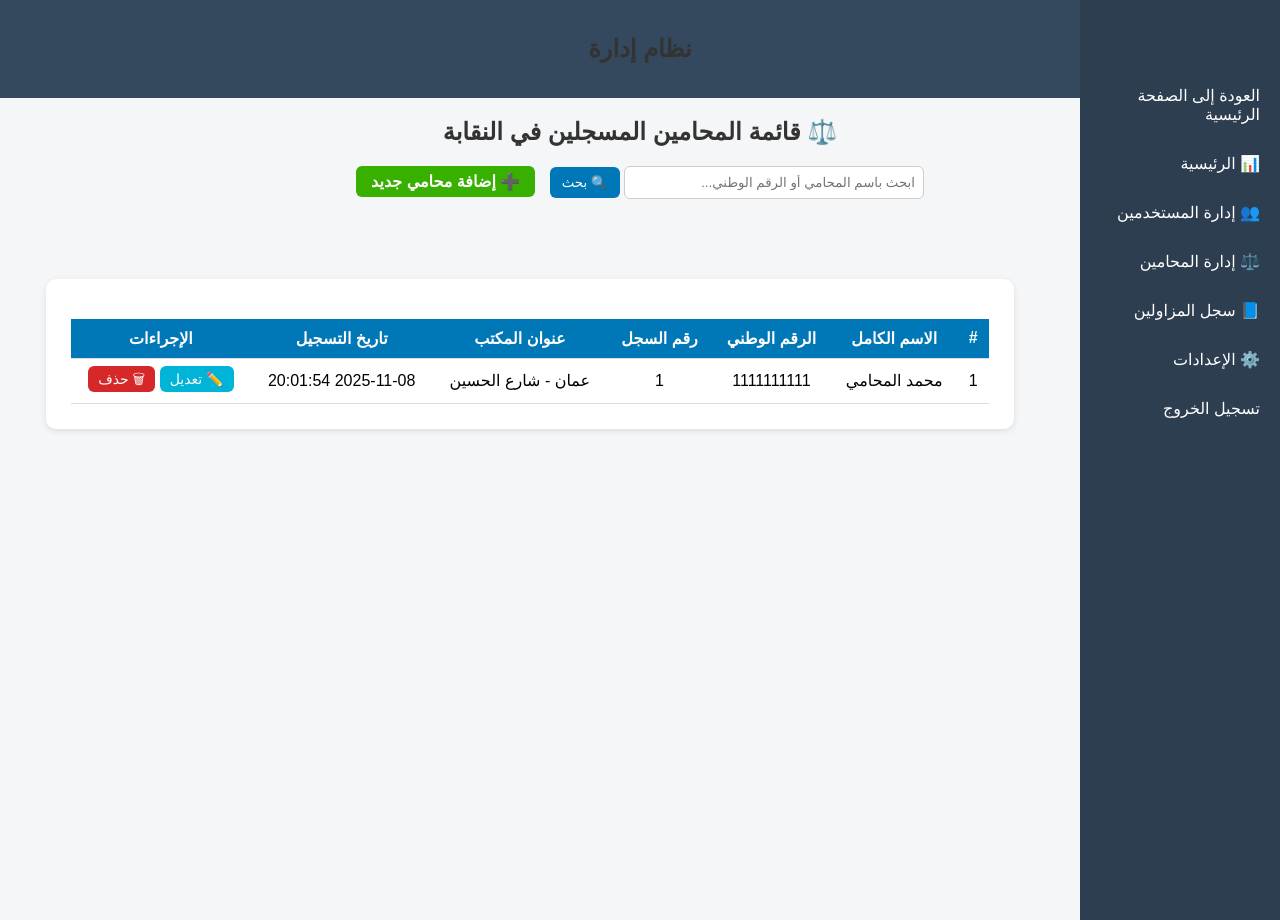
After one commit to 15ahmad9/mutadarrib, a PHP site: page /admin/lawyers/master_lawyers.php in a window 1280 px wide. The commit adds this page. Run offline with PHP 8.4, Linux system fonts and the light colour scheme; a user stored in the database is signed in; data comes from the database, SQL or seed files in the repository.

Commit message:
add admin pages

```diff
--- /dev/null
+++ b/admin/includes/header.php
@@ -0,0 +1,3 @@
+<header class="admin-header">
+  <h2>نظام إدارة</h2>
+</header>
--- /dev/null
+++ b/admin/includes/sidebar.php
@@ -0,0 +1,11 @@
+<aside class="admin-sidebar">
+  <ul>
+    <li><a href="/mutadarrib/index.php">العودة إلى الصفحة الرئيسية</a></li>
+    <li><a href="/mutadarrib/admin/dashboard.php">📊 الرئيسية</a></li>
+    <li><a href="/mutadarrib/admin/users.php">👥 إدارة المستخدمين</a></li>
+    <li><a href="/mutadarrib/admin/lawyers/lawyers.php">⚖️ إدارة المحامين</a></li>
+    <li><a href="/mutadarrib/admin/lawyers/master_lawyers.php">📘 سجل المزاولين</a></li>
+    <li><a href="/mutadarrib/admin/settings.php">⚙️ الإعدادات</a></li>
+    <li><a href="/mutadarrib/auth/logout.php">تسجيل الخروج</a></li>
+  </ul>
+</aside>
--- /dev/null
+++ b/admin/lawyers/master_lawyers.php
@@ -0,0 +1,94 @@
+<?php
+session_start();
+require_once("../../config/db.php");
+include("../includes/header.php");
+
+// حماية الصفحة: فقط المدير يمكنه الدخول
+if (!isset($_SESSION['user_id']) || $_SESSION['role'] !== 'admin') {
+    header("Location: ../../auth/login.php");
+    exit;
+}
+
+// البحث في المحامين
+$search = isset($_GET['search']) ? trim($_GET['search']) : '';
+
+if ($search) {
+    $stmt = $pdo->prepare("SELECT * FROM lawyers_master WHERE lawyer_name LIKE ? OR national_id LIKE ?");
+    $stmt->execute(["%$search%", "%$search%"]);
+} else {
+    $stmt = $pdo->query("SELECT * FROM lawyers_master ORDER BY lawyer_name ASC");
+}
+
+$lawyers = $stmt->fetchAll(PDO::FETCH_ASSOC);
+?>
+<!DOCTYPE html>
+<html lang="ar" dir="rtl">
+<head>
+  <meta charset="UTF-8">
+  <title>📋 قائمة المحامين المسجلين في النقابة</title>
+  <link rel="stylesheet" href="../../assets/css/admin.css">
+  <style>
+    a.btn {
+      padding: 5px 10px;
+      border-radius: 6px;
+      color: white;
+      text-decoration: none;
+      font-size: 14px;
+    }
+    .edit-btn { background-color: #00b4d8; }
+    .delete-btn { background-color: #d62828; }
+    .btn:hover { opacity: 0.8; }
+  </style>
+</head>
+<body>
+
+<h2>⚖️ قائمة المحامين المسجلين في النقابة</h2>
+
+<form method="GET" action="">
+  <input type="text" name="search" placeholder="ابحث باسم المحامي أو الرقم الوطني..." value="<?= htmlspecialchars($search) ?>">
+  <button type="submit">🔍 بحث</button>
+  <a href="add_master_lawyer.php" class="add-btn">➕ إضافة محامي جديد</a>
+</form>
+
+
+<div class="admin-container">
+  <?php include("../includes/sidebar.php"); ?>
+  <div class="container">
+    <?php if (count($lawyers) > 0): ?>
+      <table>
+        <thead>
+          <tr>
+            <th>#</th>
+            <th>الاسم الكامل</th>
+            <th>الرقم الوطني</th>
+            <th>رقم السجل</th>
+            <th>عنوان المكتب</th>
+            <th>تاريخ التسجيل</th>
+            <th>الإجراءات</th>
+          </tr>
+        </thead>
+        <tbody>
+          <?php foreach ($lawyers as $index => $lawyer): ?>
+            <tr>
+              <td><?= $index + 1 ?></td>
+              <td><?= htmlspecialchars($lawyer['lawyer_name']) ?></td>
+              <td><?= htmlspecialchars($lawyer['national_id']) ?></td>
+              <td><?= htmlspecialchars($lawyer['master_id']) ?></td>
+              <td><?= htmlspecialchars($lawyer['office_address']) ?></td>
+              <td><?= htmlspecialchars($lawyer['created_at'] ?? '-') ?></td>
+              <td>
+                <a href="edit_master_lawyer.php?id=<?= $lawyer['master_id'] ?>" class="btn edit-btn">✏️ تعديل</a>
+                <a href="delete_master_lawyer.php?id=<?= $lawyer['master_id'] ?>" class="btn delete-btn" onclick="return confirm('هل أنت متأكد من حذف هذا المحامي؟')">🗑 حذف</a>
+              </td>
+            </tr>
+          <?php endforeach; ?>
+        </tbody>
+      </table>
+    <?php else: ?>
+      <p class="no-data">❌ لا توجد بيانات مطابقة لبحثك.</p>
+    <?php endif; ?>
+  </div>
+</div>
+
+</body>
+</html>
--- /dev/null
+++ b/assets/css/admin.css
@@ -0,0 +1,150 @@
+body {
+  font-family: "Cairo", sans-serif;
+  background-color: #f4f6f8;
+  direction: rtl;
+  margin: 0;
+  padding: 0;
+}
+
+.admin-container {
+  margin-right: 220px;
+  padding: 20px;
+}
+
+h1 {
+  color: #333;
+  margin-bottom: 20px;
+}
+
+.stats {
+  display: flex;
+  gap: 15px;
+  margin-bottom: 30px;
+}
+
+.card {
+  background: #fff;
+  border-radius: 10px;
+  box-shadow: 0 2px 5px rgba(0,0,0,0.1);
+  padding: 20px;
+  flex: 1;
+  text-align: center;
+  font-size: 18px;
+}
+
+.quick-links .btn {
+  display: inline-block;
+  background: #007bff;
+  color: white;
+  padding: 10px 20px;
+  margin: 5px;
+  text-decoration: none;
+  border-radius: 8px;
+  transition: background 0.3s;
+}
+
+.quick-links .btn:hover {
+  background: #0056b3;
+}
+
+
+.admin-sidebar {
+  width: 200px;
+  background-color: #2c3e50;
+  color: white;
+  height: 100vh;
+  position: fixed;
+  right: 0;
+  top: 0;
+  padding-top: 60px;
+}
+.admin-sidebar ul { list-style: none; padding: 0; }
+.admin-sidebar li { margin: 10px 0; }
+.admin-sidebar a {
+  color: white;
+  text-decoration: none;
+  display: block;
+  padding: 10px 20px;
+}
+.admin-sidebar a:hover {
+  background-color: #1abc9c;
+}
+.admin-header {
+  background-color: #34495e;
+  color: white;
+  padding: 15px;
+  text-align: right;
+}
+.logout {
+  float: left;
+  color: white;
+  text-decoration: none;
+}
+.logout:hover { text-decoration: underline; }
+
+
+
+.container {
+      width: 90%;
+      margin: 40px auto;
+      background: #fff;
+      padding: 25px;
+      border-radius: 10px;
+      box-shadow: 0 2px 6px rgba(0,0,0,0.1);
+    }
+    h2 {
+      text-align: center;
+      margin-bottom: 20px;
+      color: #333;
+    }
+    form {
+      text-align: center;
+      margin-bottom: 20px;
+    }
+    input[type="text"] {
+      padding: 8px;
+      width: 300px;
+      border-radius: 6px;
+      border: 1px solid #ccc;
+    }
+    button {
+      padding: 8px 12px;
+      background-color: #0077b6;
+      color: #fff;
+      border: none;
+      border-radius: 6px;
+      cursor: pointer;
+    }
+    table {
+      width: 100%;
+      border-collapse: collapse;
+      margin-top: 15px;
+    }
+    th, td {
+      padding: 10px;
+      text-align: center;
+      border-bottom: 1px solid #ddd;
+    }
+    th {
+      background-color: #0077b6;
+      color: white;
+    }
+    tr:hover {
+      background-color: #f1f1f1;
+    }
+    .no-data {
+      text-align: center;
+      color: #777;
+      margin-top: 20px;
+    }
+
+    .add-btn {
+  background-color: #38b000;
+  color: white;
+  padding: 7px 15px;
+  text-decoration: none;
+  border-radius: 6px;
+  margin-right: 10px;
+  font-weight: bold;
+}
+.add-btn:hover { opacity: 0.8; }
--- a/profile.php
+++ b/profile.php
@@ -42,7 +42,7 @@ if ($user && $user['role'] === 'lawyer') {
     <p><strong>رقم الهاتف:</strong> <?= htmlspecialchars($user['phone']) ?></p>
     <p><strong>البريد الإلكتروني:</strong> <?= htmlspecialchars($user['email']) ?></p>
     <p><strong>العنوان:</strong> <?= htmlspecialchars($user['address']) ?></p>
-    <p><strong>نوع الحساب:</strong> <?= ($user['role'] === 'lawyer') ? 'محامي مزاول' : 'طالب' ?></p>
+    <p><strong>نوع الحساب:</strong> <?= ($user['role'] === 'lawyer') ? 'محامي مزاول' : ( ($user['role'] === 'student') ? 'طالب' : 'مدير' ) ?></p>
 
     <a href="edit_profile.php" class="edit-btn">تعديل الملف الشخصي</a>
 
```
Also changed, not shown: admin/dashboard.php (added, +44 -0 lines), admin/includes/auth_check.php (added, +9 -0 lines), admin/lawyers/add_master_lawyer.php (added, +135 -0 lines), admin/lawyers/delete_master_lawyer.php (added, +19 -0 lines), admin/lawyers/edit_master_lawyer.php (added, +139 -0 lines), auth/login.php (+7 -2 lines), auth/register.php (+25 -21 lines), includes/header.php (+8 -3 lines), admin/includes/footer.php (added), admin/lawyers/lawyers.php (added), admin/settings.php (added), admin/users.php (added).
